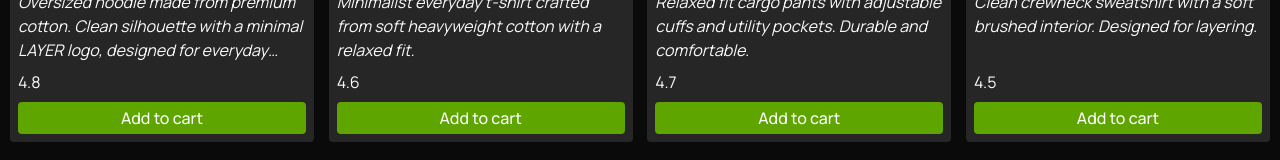
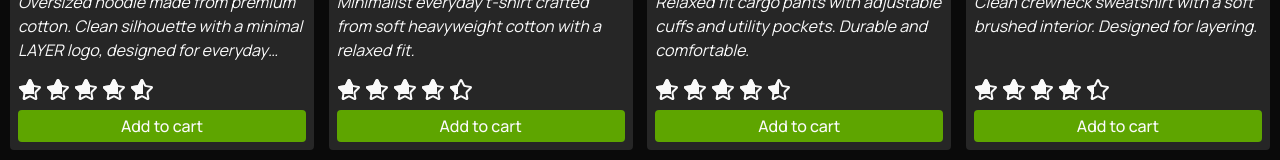
Before and after one commit to PavAndrei/Layer-streetwear, a Next.js app: page / in a window 1280 px wide. Shown: the part 946-1106 px from the top of the page. Built offline with nearby package versions, Linux system fonts and the light colour scheme.

Commit message:
Star rating implementation

```diff
--- a/app/components/product-card.tsx
+++ b/app/components/product-card.tsx
@@ -1,5 +1,6 @@
 import Image from 'next/image';
 import { ProductCardProps } from '../types/product';
+import { StarRating } from './star-rating';
 
 export const ProductCard = ({
   product,
@@ -45,7 +46,9 @@ export const ProductCard = ({
         <div className="font-medium text-lg line-clamp-1">{product.title}</div>
         <div className="italic line-clamp-3">{product.description}</div>
       </div>
-      <div className="mt-auto mb-2">{product.rating}</div>
+      <div className="mt-auto mb-2">
+        {product.rating > 0 && <StarRating rating={product.rating} />}
+      </div>
 
       <button
         aria-label="add to cart"
--- /dev/null
+++ b/app/components/star-rating.tsx
@@ -0,0 +1,54 @@
+export const StarRating = ({ rating }: { rating: number }) => {
+  const stars = [];
+  const totalStars = 5;
+
+  for (let i = 1; i <= totalStars; i++) {
+    const fill = Math.max(0, Math.min(1, rating - (i - 1)));
+    const percentage = Math.round(fill * 100);
+
+    stars.push(
+      <div key={i} className="relative w-4 h-4">
+        <svg
+          xmlns="http://www.w3.org/2000/svg"
+          width="24"
+          height="24"
+          viewBox="0 0 24 24"
+          fill="none"
+          stroke="currentColor"
+          strokeWidth="2"
+          strokeLinecap="round"
+          strokeLinejoin="round"
+        >
+          <path d="M11.525 2.295a.53.53 0 0 1 .95 0l2.31 4.679a2.123 2.123 0 0 0 1.595 1.16l5.166.756a.53.53 0 0 1 .294.904l-3.736 3.638a2.123 2.123 0 0 0-.611 1.878l.882 5.14a.53.53 0 0 1-.771.56l-4.618-2.428a2.122 2.122 0 0 0-1.973 0L6.396 21.01a.53.53 0 0 1-.77-.56l.881-5.139a2.122 2.122 0 0 0-.611-1.879L2.16 9.795a.53.53 0 0 1 .294-.906l5.165-.755a2.122 2.122 0 0 0 1.597-1.16z" />
+        </svg>
+
+        {fill > 0 && (
+          <div
+            className="absolute top-0 left-0 h-full overflow-hidden"
+            style={{ width: `${percentage}%` }}
+          >
+            <svg
+              xmlns="http://www.w3.org/2000/svg"
+              width="24"
+              height="24"
+              viewBox="0 0 24 24"
+              fill="currentColor"
+              stroke="currentColor"
+              strokeWidth="2"
+              strokeLinecap="round"
+              strokeLinejoin="round"
+            >
+              <path d="M11.525 2.295a.53.53 0 0 1 .95 0l2.31 4.679a2.123 2.123 0 0 0 1.595 1.16l5.166.756a.53.53 0 0 1 .294.904l-3.736 3.638a2.123 2.123 0 0 0-.611 1.878l.882 5.14a.53.53 0 0 1-.771.56l-4.618-2.428a2.122 2.122 0 0 0-1.973 0L6.396 21.01a.53.53 0 0 1-.77-.56l.881-5.139a2.122 2.122 0 0 0-.611-1.879L2.16 9.795a.53.53 0 0 1 .294-.906l5.165-.755a2.122 2.122 0 0 0 1.597-1.16z" />
+            </svg>
+          </div>
+        )}
+      </div>
+    );
+  }
+
+  return (
+    <div className="flex items-center gap-3 py-2">
+      {stars.map((star) => star)}
+    </div>
+  );
+};
```
